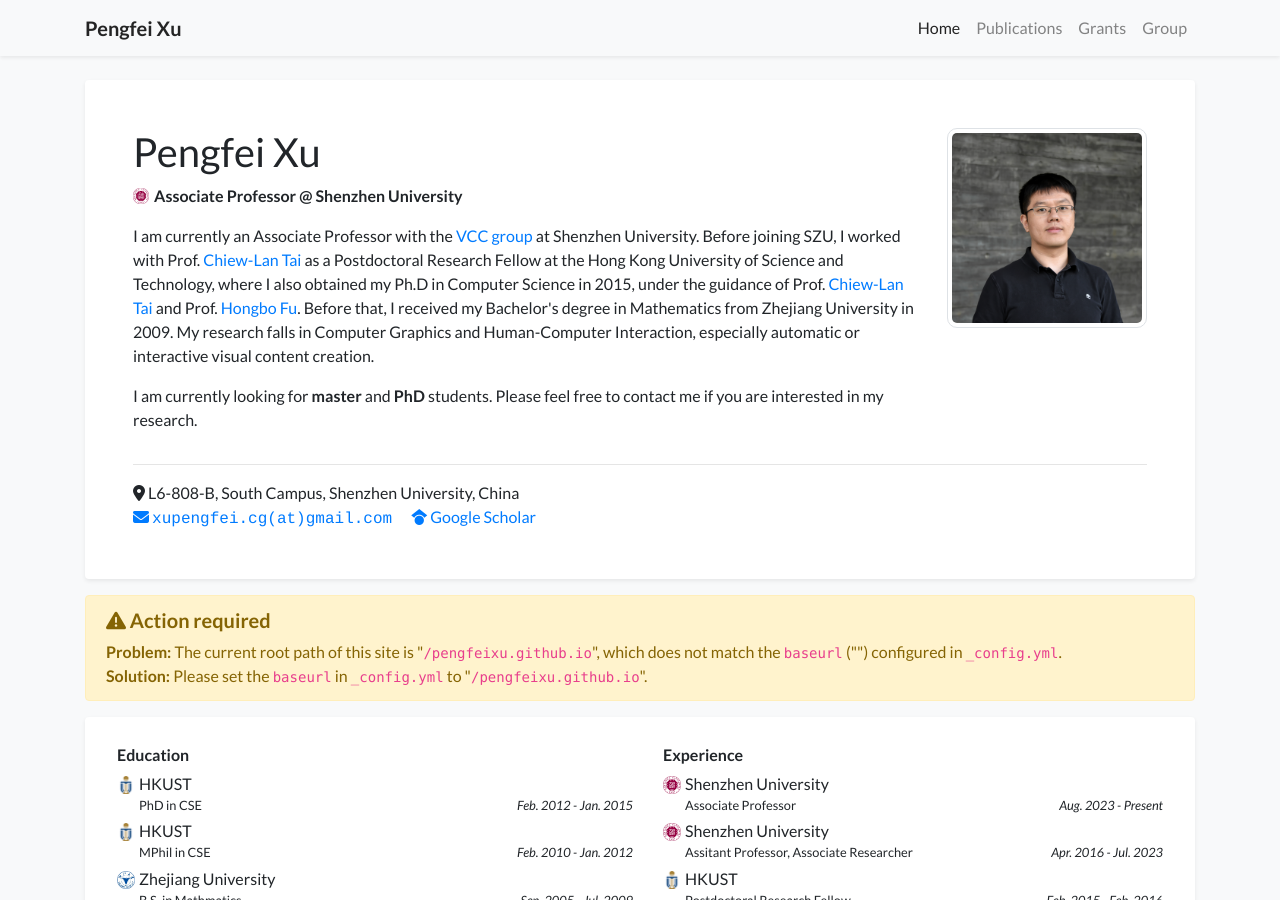
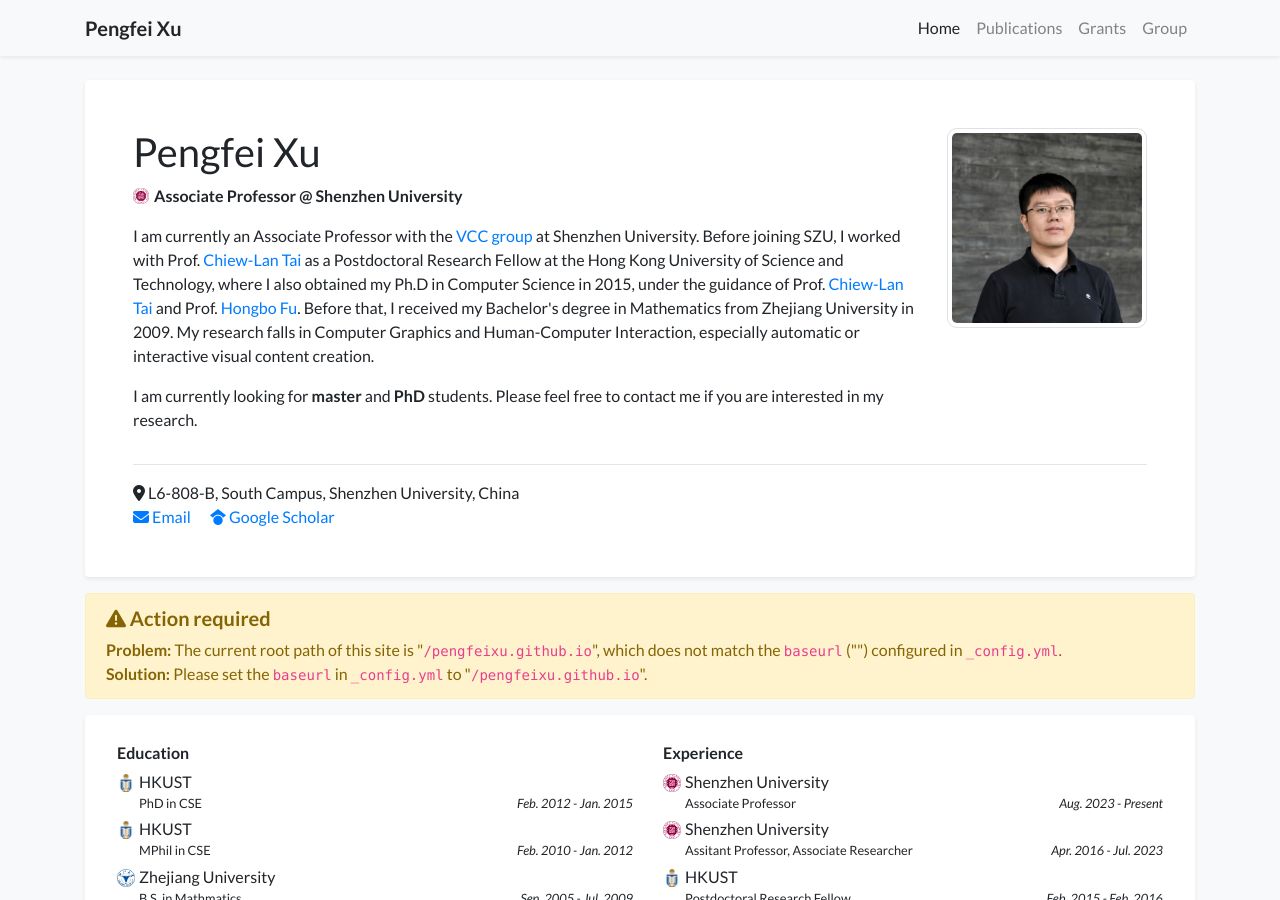
Before and after one commit to pengfeixu/pengfeixu.github.io, a Jekyll site: the page built from index.html, in a window 1280 px wide and 900 px high. Built offline with Jekyll 4.4.1, drawn with Linux system fonts in a browser that asks for light colours; a style sheet for code colours, icons or effects is not loaded.

Commit message:
Update profile_card.html

```diff
--- a/_includes/widgets/profile_card.html
+++ b/_includes/widgets/profile_card.html
@@ -51,7 +51,8 @@
                         <br/>
 
                         <a class="pr-3 no-break" href="mailto:{{ site.data.profile.email | encode_email }}">
-                            <i class="fa fa-envelope"></i> <span class="email-text">{{ site.data.profile.email | replace: "@", "(at)" }}</span>
+                            {% comment %} <i class="fa fa-envelope"></i> <span class="email-text">{{ site.data.profile.email | replace: "@", "(at)" }}</span> {% endcomment %}
+                            <i class="fa fa-envelope"></i> Email
                         </a>
 
                         {% if site.data.profile.gscholar %}
```
